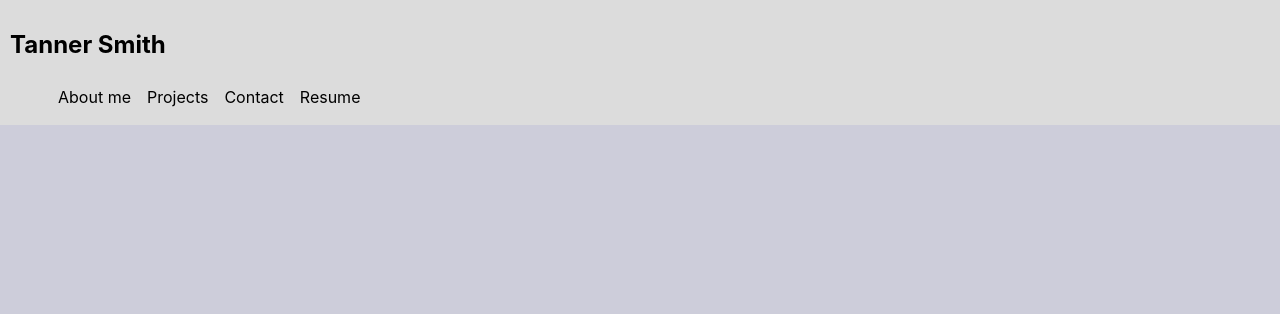
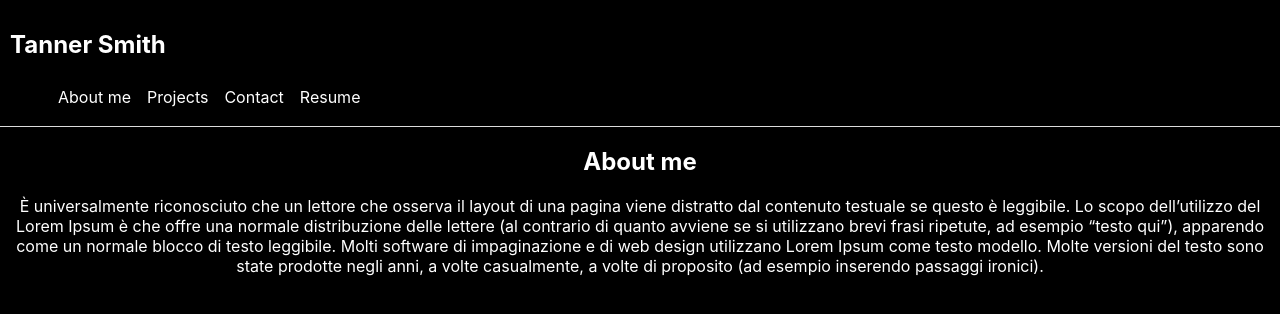
Before and after one commit to tannerlsmith/react-portfolio, a React (Create React App) app: page / in a window 1280 px wide. Shown: the top 314 px of the page. Built offline with nearby package versions, Linux system fonts and the light colour scheme.

Commit message:
created about me section

```diff
--- a/src/App.css
+++ b/src/App.css
@@ -1,5 +1,5 @@
 html {
-  background-color: rgb(205, 205, 218);
+  background-color: black;
 }
 
 .App {
@@ -7,8 +7,10 @@ html {
 }
 
 .navbar {
-  background-color: gainsboro;
+  background-color: black;
   padding: 10px;
+  color: white;
+  border-bottom: 1px solid gainsboro;
 }
 
 .navbar ul {
@@ -23,9 +25,26 @@ html {
   display: inline-block;
   padding: .5em;
   text-decoration: none;
-  color: black;
+  color: white;
+
+
 }
 
-.navbar a:hover {
-  background-color: rgb(162, 185, 185, .3);
+.navbar a:after {
+  display:block;
+  content: '';
+  border-bottom: solid 1px red;
+  transform: scaleX(0);
+  transition: transform 300ms ease-in-out;
+  transform-origin:100% 50%;
 }
+
+.navbar a:hover:after {
+  transform: scaleX(1);
+  transform-origin:0 50%;
+}
+
+.about-section {
+  color: white;
+  text-align: center;
+}
--- a/src/App.js
+++ b/src/App.js
@@ -1,12 +1,15 @@
 import React from 'react';
 import Navbar from './components/Navbar.js';
+import About from './components/About.js';
 import '../src/App.css';
 
 function App() {
+
   return (
     <div>
+        <Navbar />
       <main>
-        <Navbar />
+        <About />
       </main>
     </div>
   );
--- /dev/null
+++ b/src/components/About.js
@@ -0,0 +1,15 @@
+import React from 'react';
+
+function About() {
+    return (
+        <section class="about-section">
+            <h1 id="about">About me</h1>
+            <p>È universalmente riconosciuto che un lettore che osserva il layout di una pagina viene distratto dal contenuto testuale se questo è leggibile. Lo scopo dell’utilizzo del Lorem Ipsum è che offre una normale distribuzione delle lettere (al contrario di quanto avviene se si utilizzano brevi frasi ripetute, ad esempio “testo qui”), apparendo come un normale blocco di testo leggibile. Molti software di impaginazione e di web design utilizzano Lorem Ipsum come testo modello. Molte versioni del testo sono state prodotte negli anni, a volte casualmente, a volte di proposito (ad esempio inserendo passaggi ironici).</p>
+        </section>
+
+
+    );
+
+}
+
+export default About;
--- a/src/components/Navbar.js
+++ b/src/components/Navbar.js
@@ -27,7 +27,7 @@ function Navbar() {
                     </li>
                     <li>
                         <a data-testid="resume" href="">
-                        Resume
+                            Resume
                         </a>
                     </li>
                 </ul>
```
